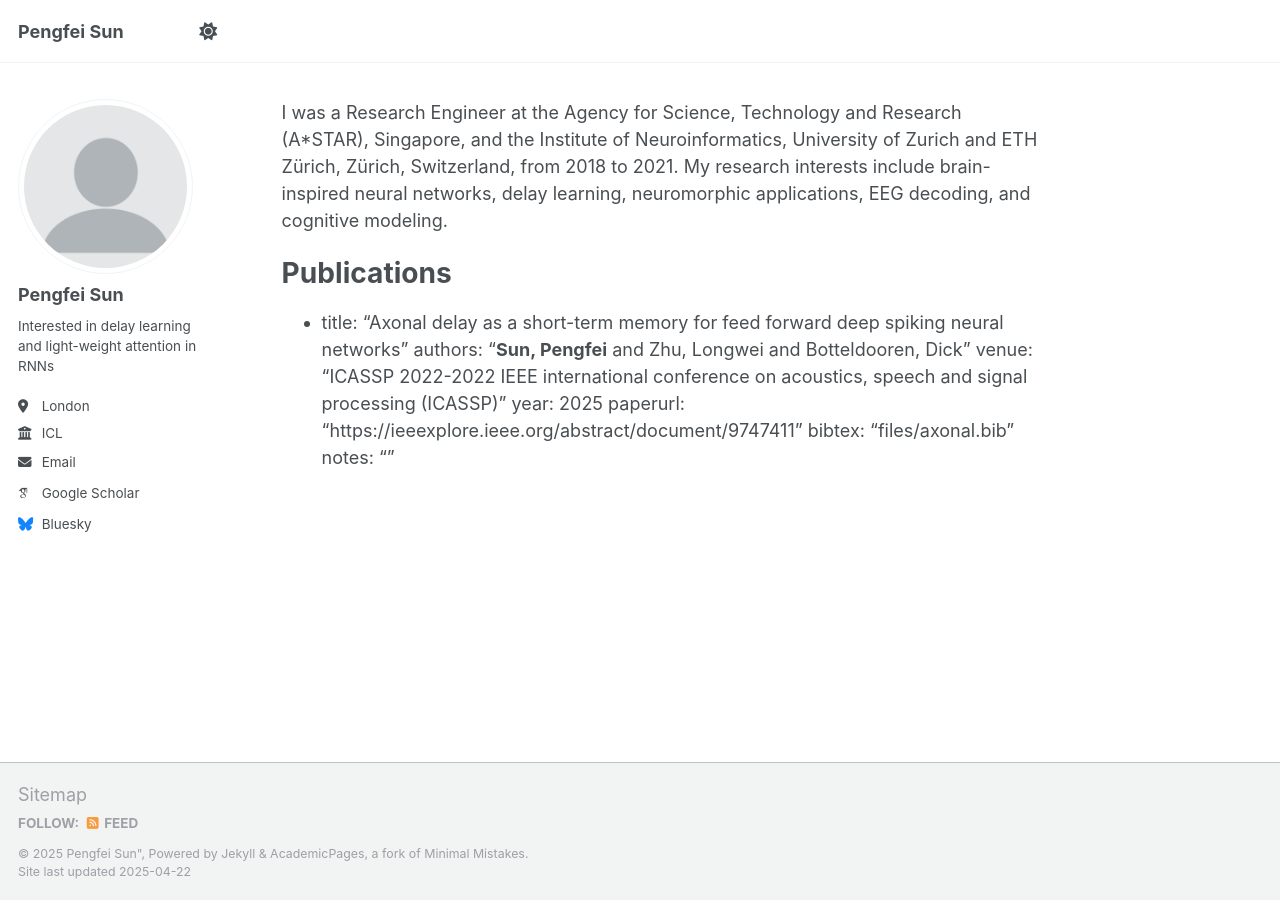
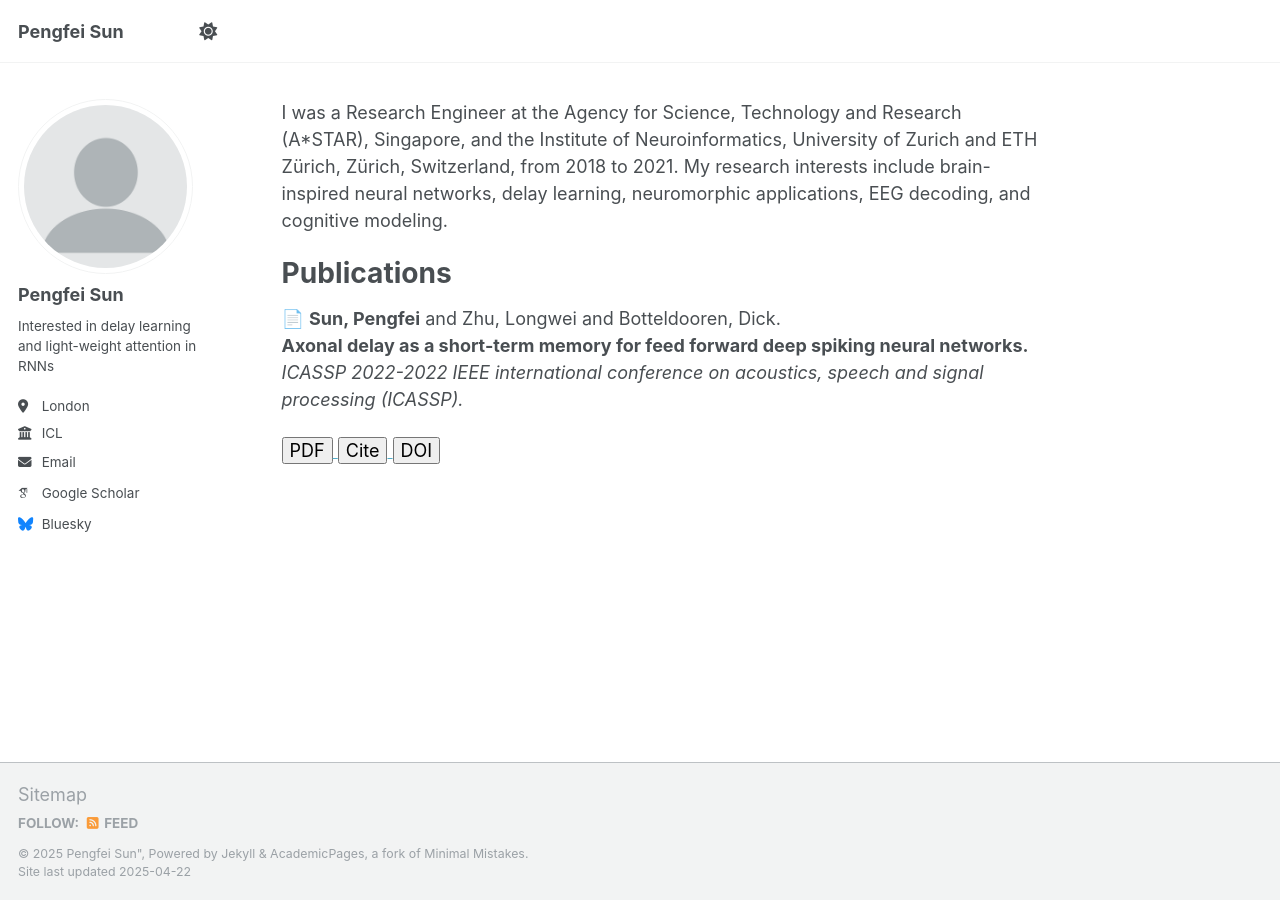
Before and after one commit to sunpengfei1122/Pengfei.Sun, a Jekyll site: the page built from _pages/about.md, in a window 1280 px wide. Built offline with Jekyll 4.4.1, drawn with Linux system fonts in a browser that asks for light colours; some web fonts are replaced; our own code applies the rules of GitHub Pages for plain Markdown files.

Commit message:
Update about.md

```diff
--- a/_pages/about.md
+++ b/_pages/about.md
@@ -3,10 +3,16 @@ I was a Research Engineer at the Agency for Science, Technology and Research (A*
 
 Publications
 ======
-- title: "Axonal delay as a short-term memory for feed forward deep spiking neural networks"
-  authors: "**Sun, Pengfei** and Zhu, Longwei and Botteldooren, Dick"
-  venue: "ICASSP 2022-2022 IEEE international conference on acoustics, speech and signal processing (ICASSP)"
-  year: 2025
-  paperurl: "https://ieeexplore.ieee.org/abstract/document/9747411"
-  bibtex: "files/axonal.bib"
-  notes: ""
+📄 **Sun, Pengfei** and Zhu, Longwei and Botteldooren, Dick.
+**Axonal delay as a short-term memory for feed forward deep spiking neural networks.**
+*ICASSP 2022-2022 IEEE international conference on acoustics, speech and signal processing (ICASSP).*
+
+<a href="https://yourdomain.com/files/your-paper.pdf" target="_blank">
+  <button>PDF</button>
+</a>
+<a href="https://yourdomain.com/files/your-paper.bib" target="_blank">
+  <button>Cite</button>
+</a>
+<a href="https://doi.org/10.1109/TNNLS.xxxxxx" target="_blank">
+  <button>DOI</button>
+</a>
```
